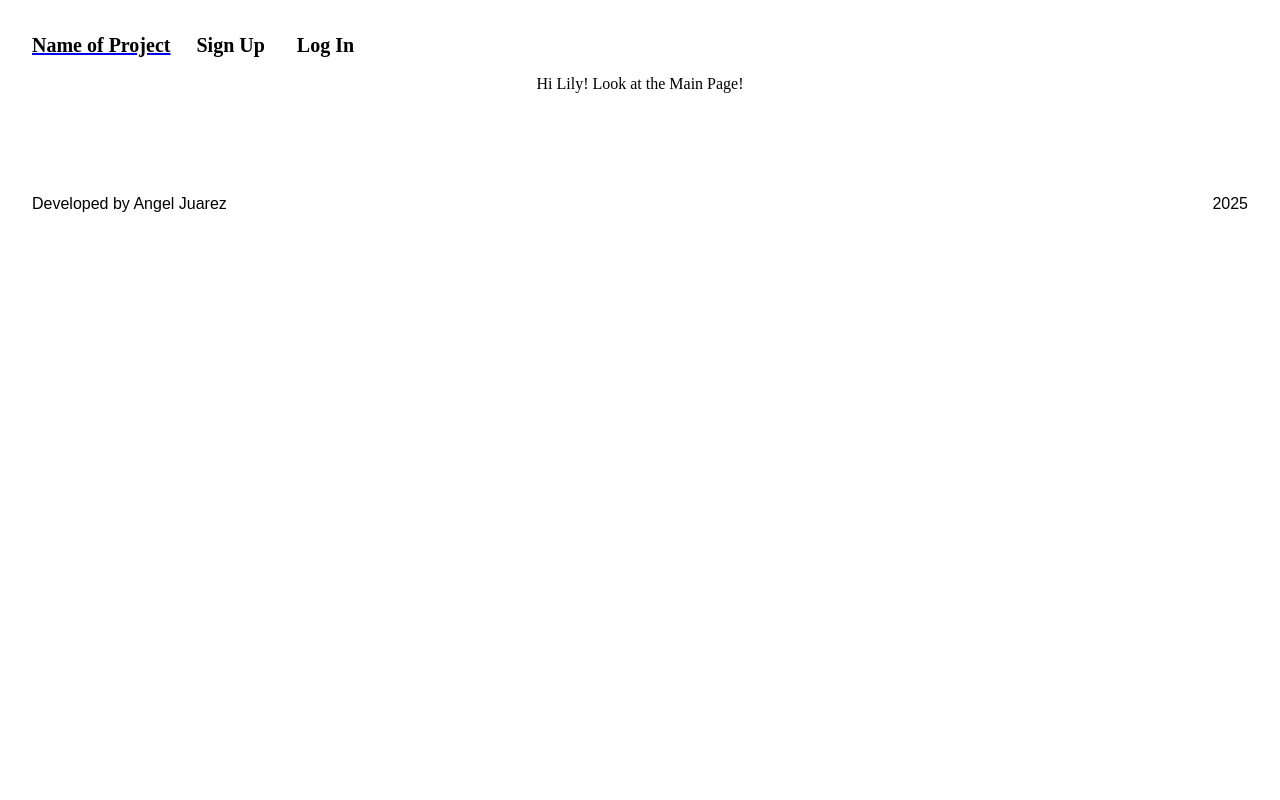
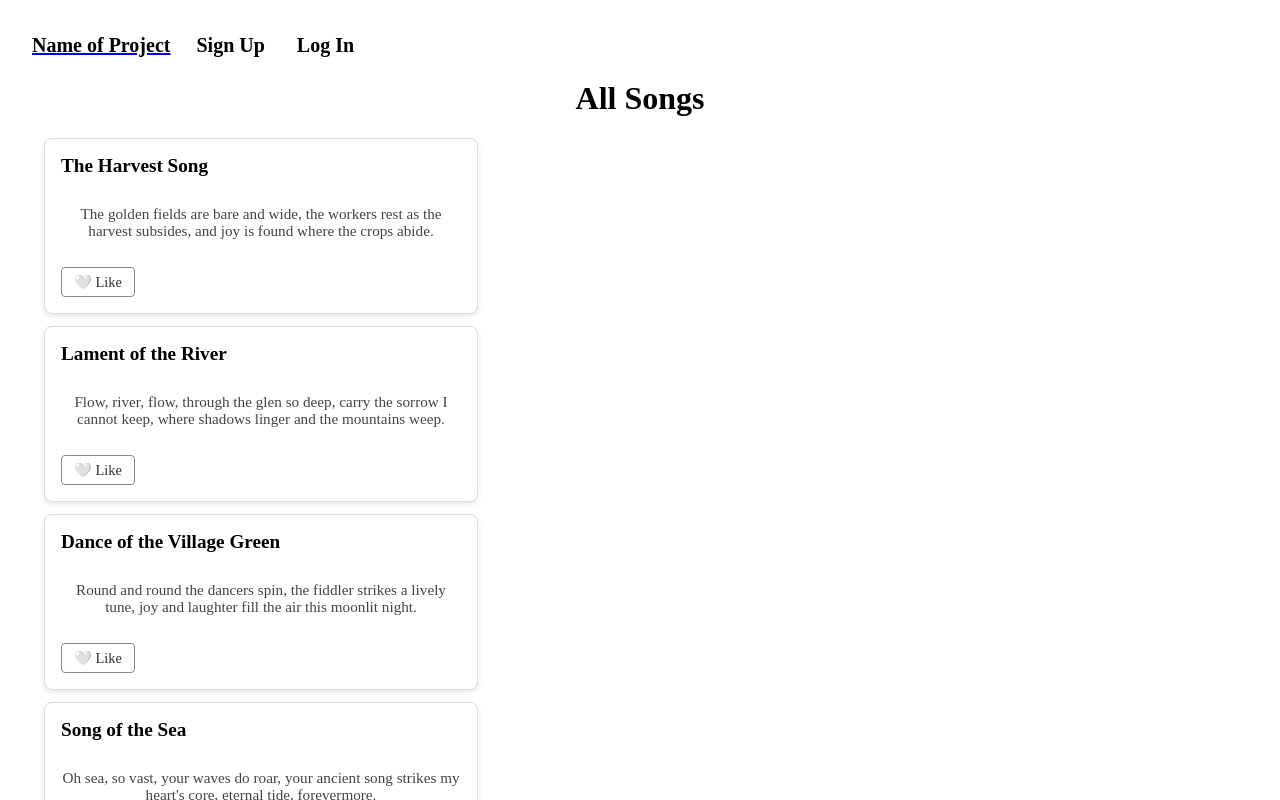
Before and after one commit to ajuarezse/tripleTenFinalProject_React, a React (Vite) app: page / in a window 1280 px wide. Shown: the top 800 px of the page. Built offline with nearby package versions, Linux system fonts and the light colour scheme.

Commit message:
add array of songs to main

```diff
--- a/src/components/App/App.jsx
+++ b/src/components/App/App.jsx
@@ -1,8 +1,5 @@
 import { useState } from "react";
 import { Routes, Route } from "react-router-dom";
-//import { useState } from "react";
-//import reactLogo from "./assets/react.svg";
-//import viteLogo from "/vite.svg";
 import "./App.css";
 import Header from "../Header/Header";
 import Footer from "../Footer/Footer";
@@ -13,6 +10,7 @@ import LoginModal from "../LoginModal/LoginModal";
 
 function App() {
   const [activeModal, setActiveModal] = useState("");
+  const [likedSongs, setLikedSongs] = useState({}); // Centralized state for liked songs
 
   const handleRegisterModal = (e) => {
     e.preventDefault();
@@ -28,6 +26,14 @@ function App() {
     setActiveModal("");
   };
 
+  // Function to toggle likes
+  const handleLike = (id) => {
+    setLikedSongs((prev) => ({
+      ...prev,
+      [id]: !prev[id],
+    }));
+  };
+
   return (
     <>
       <div className="app">
@@ -36,8 +42,14 @@ function App() {
           handleLoginModal={handleLoginModal}
         />
         <Routes>
-          <Route path="/" element={<Main />} />
-          <Route path="/profile" element={<Profile />} />
+          <Route
+            path="/"
+            element={<Main likedSongs={likedSongs} onLike={handleLike} />}
+          />
+          <Route
+            path="/profile"
+            element={<Profile likedSongs={likedSongs} />}
+          />
         </Routes>
         <Footer />
       </div>
@@ -45,10 +57,7 @@ function App() {
         isOpen={activeModal === "register"}
         onClose={closeActiveModal}
       />
-      <LoginModal
-        isOpen={activeModal === "login"}
-        onClose={closeActiveModal}
-      ></LoginModal>
+      <LoginModal isOpen={activeModal === "login"} onClose={closeActiveModal} />
     </>
   );
 }
--- /dev/null
+++ b/src/components/ItemCard/ItemCard.css
@@ -0,0 +1,54 @@
+.item-card {
+  border: 1px solid #ddd;
+  border-radius: 8px;
+  box-shadow: 0 2px 5px rgba(0, 0, 0, 0.1);
+  padding: 16px;
+  margin: 12px;
+  background-color: #fff;
+  display: flex;
+  flex-direction: column;
+  gap: 12px;
+  max-width: 400px;
+}
+
+.item-card__header {
+  display: flex;
+  justify-content: space-between;
+  align-items: center;
+}
+
+.item-card__title {
+  margin: 0;
+  font-size: 1.2rem;
+}
+
+.item-card__content {
+  font-size: 0.95rem;
+  color: #444;
+}
+
+.item-card__actions {
+  display: flex;
+  justify-content: flex-start;
+}
+
+.item-card__like-button {
+  background-color: transparent;
+  border: 1px solid #888;
+  padding: 6px 12px;
+  border-radius: 4px;
+  cursor: pointer;
+  font-size: 0.9rem;
+  color: #333;
+  transition: all 0.2s ease;
+}
+
+.item-card__like-button:hover {
+  background-color: #f0f0f0;
+}
+
+.item-card__like-button.liked {
+  background-color: #ffebee;
+  border-color: #e57373;
+  color: #d32f2f;
+}
--- /dev/null
+++ b/src/components/ItemCard/ItemCard.jsx
@@ -0,0 +1,25 @@
+import React from "react";
+import "./ItemCard.css"; // Import CSS for styling
+
+function ItemCard({ title, lyrics, onLike, isLiked }) {
+  return (
+    <div className="item-card">
+      <div className="item-card__header">
+        <h3 className="item-card__title">{title}</h3>
+      </div>
+      <div className="item-card__content">
+        <p className="item-card__lyrics">{lyrics}</p>
+      </div>
+      <div className="item-card__actions">
+        <button
+          className={`item-card__like-button ${isLiked ? "liked" : ""}`}
+          onClick={onLike}
+        >
+          {isLiked ? "❤️ Liked" : "🤍 Like"}
+        </button>
+      </div>
+    </div>
+  );
+}
+
+export default ItemCard;
--- a/src/components/Main/Main.jsx
+++ b/src/components/Main/Main.jsx
@@ -1,12 +1,23 @@
+import React from "react";
 import "./Main.css";
+import { mockLyrics } from "../../data/mockLyrics";
+import ItemCard from "../ItemCard/ItemCard"; // Import ItemCard component
 
-function Main() {
+function Main({ likedSongs, onLike }) {
   return (
-    <main>
-      <section className="cards">
-        <p className="cards__text"> Hi Lily! Look at the Main Page!</p>
-        <ul className="cards__list"></ul>
-      </section>
+    <main className="main">
+      <h1>All Songs</h1>
+      <div className="main__songs-list">
+        {mockLyrics.map((song) => (
+          <ItemCard
+            key={song.id}
+            title={song.title}
+            lyrics={song.verses[0].text} // Display first verse as preview
+            isLiked={!!likedSongs[song.id]} // Check if the song is liked
+            onLike={() => onLike(song.id)} // Pass like handler
+          />
+        ))}
+      </div>
     </main>
   );
 }
--- a/src/components/ModalWithForm/ModalWithForm.jsx
+++ b/src/components/ModalWithForm/ModalWithForm.jsx
@@ -6,7 +6,7 @@ function ModalWithForm({ isOpen, onClose, title, children }) {
     return null;
   }
   return (
-    <div className={`modal${isOpen && "modal__opened"}`}>
+    <div className={`modal ${isOpen && "modal__opened"}`}>
       <div className="modal__content">
         <h2 className="modal__title">{title}</h2>
         <button onClick={onClose} type="button" className="modal__close">
```
